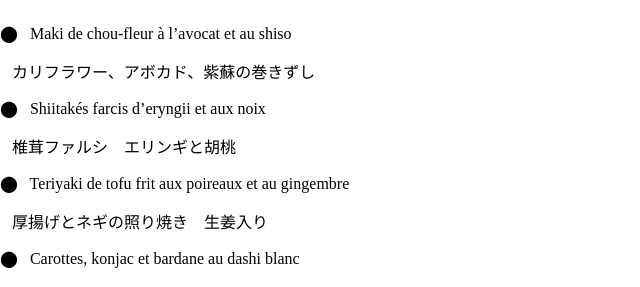
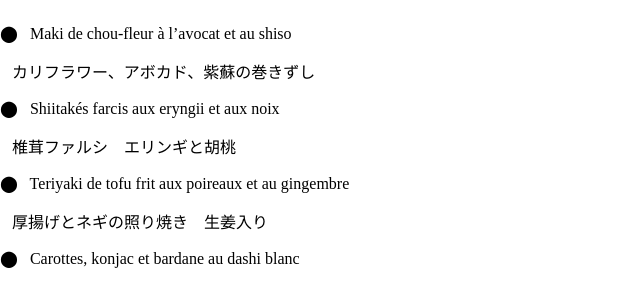
Before and after one commit to matsupin/main, a Jekyll site: the page built from menus/commande_rebecca_161225.html, in a window 1280 px wide. Shown: the part 304-591 px from the top of the page, without its empty margins (0-640 px from the left). Built offline with Jekyll 4.4.1, drawn with Linux system fonts in a browser that asks for light colours.

Commit message:
Update commande_rebecca_161225.html

```diff
--- a/menus/commande_rebecca_161225.html
+++ b/menus/commande_rebecca_161225.html
@@ -26,7 +26,7 @@ title: Bento Menu
         <p><span class="menu-dot">&#11044;</span> <span class="dish-name">&nbsp; Maki de chou-fleur à l’avocat et au shiso</span></p>
         <p class="dish-text">&nbsp;&nbsp;&nbsp;<span class="highlight">カリフラワー、アボカド、紫蘇の巻きずし</p>
 
-        <p><span class="menu-dot">&#11044;</span> <span class="dish-name">&nbsp; Shiitakés farcis d’eryngii et aux noix </span></p>
+        <p><span class="menu-dot">&#11044;</span> <span class="dish-name">&nbsp; Shiitakés farcis aux eryngii et aux noix </span></p>
         <p class="dish-text">&nbsp;&nbsp;&nbsp;<span class="highlight">椎茸ファルシ　エリンギと胡桃</p>
 
         <p><span class="menu-dot">&#11044;</span> <span class="dish-name">&nbsp; Teriyaki de tofu frit aux poireaux et au gingembre </span></p>
@@ -94,4 +94,5 @@ title: Bento Menu
 <!--     <div class="comment middle-comment">* Tous les produits sont soigneusement sélectionnés.</div>
     <div class="comment last-comment">* Oeuf bio / Boeuf français.</div> -->
 
+
 </div>
```
